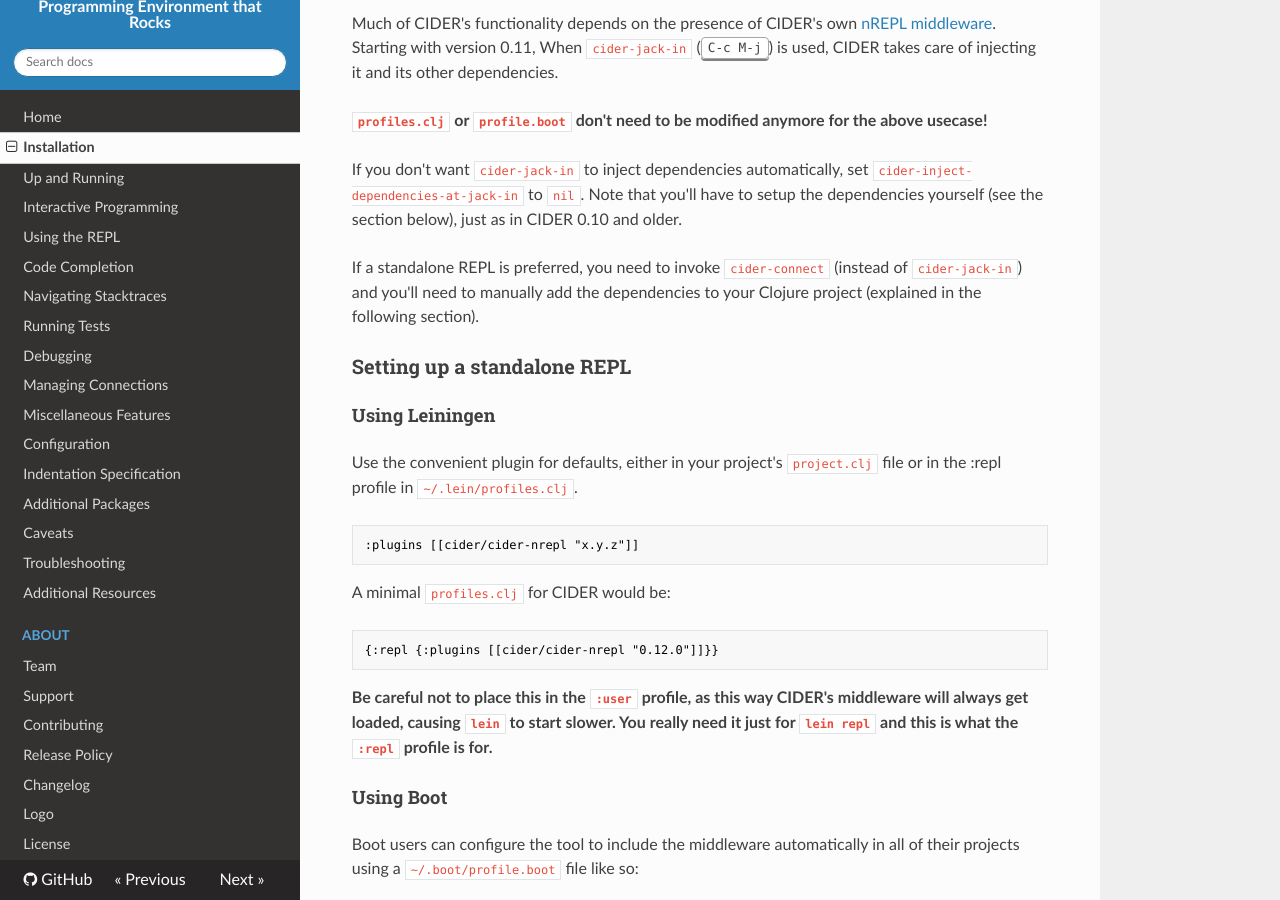
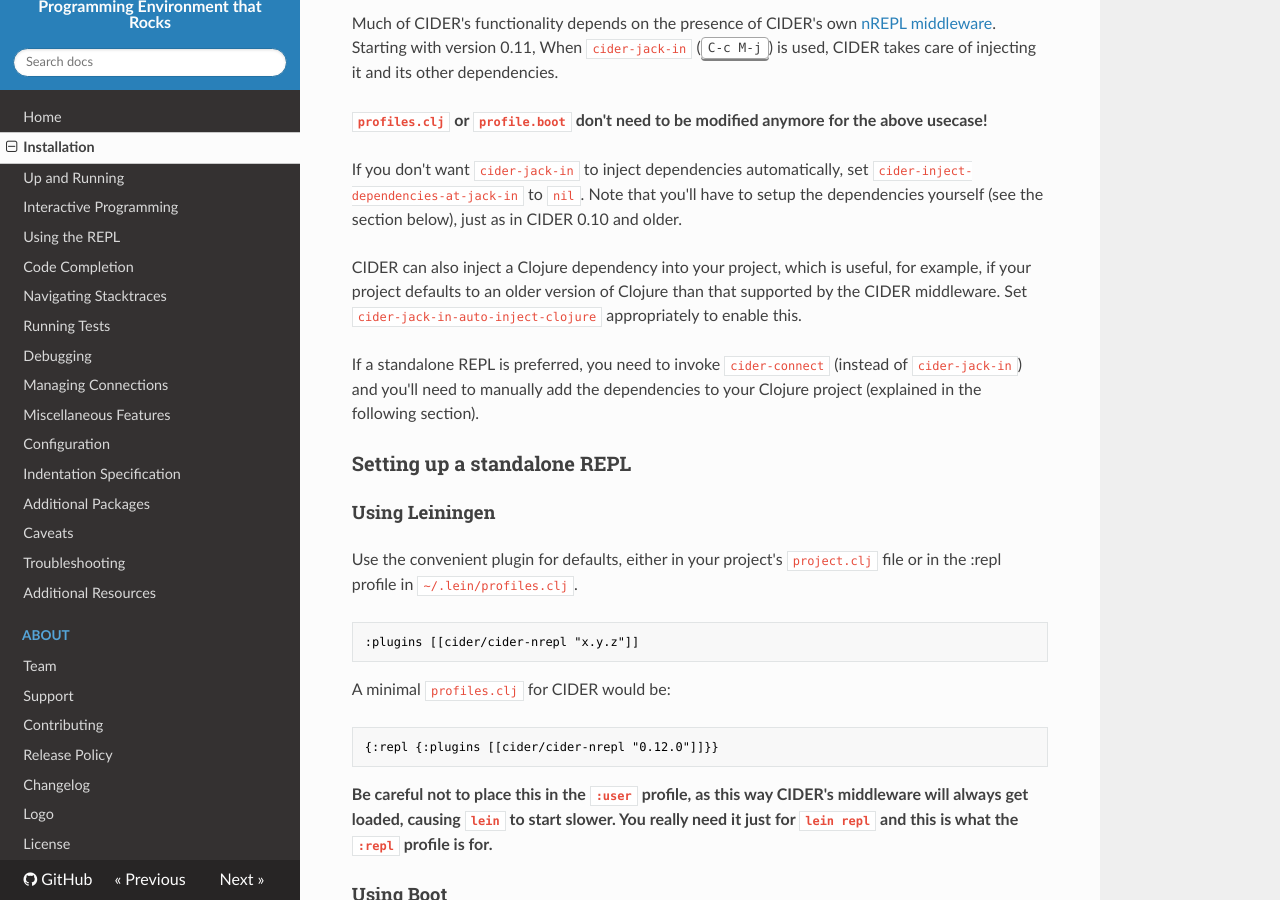
Before and after one commit to clojure-emacs/cider, an MkDocs documentation site: the page built from doc/installation.md, in a window 1280 px wide and 900 px high, scrolled down 1327 px. Built offline with MkDocs 1.6.1, drawn with Linux system fonts in a browser that asks for light colours; nearby versions of some CDN libraries; old or Windows-style settings are respelled for this version of MkDocs.

Commit message:
Inject minimal clojure version as a dependency (#1697)
Cider-nrepl has a provided dependency of Clojure 1.7. Projects can now
have a Clojure version lower than 1.7 therefore fail to run cider
correctly, unless this dependency is added. Injection means that cider
can support these projects without requiring them to update.

```diff
--- a/doc/installation.md
+++ b/doc/installation.md
@@ -72,6 +72,11 @@
 `cider-inject-dependencies-at-jack-in` to `nil`. Note that you'll have to setup
 the dependencies yourself (see the section below), just as in CIDER 0.10 and older.
 
+CIDER can also inject a Clojure dependency into your project, which is useful,
+for example, if your project defaults to an older version of Clojure than that
+supported by the CIDER middleware. Set `cider-jack-in-auto-inject-clojure`
+appropriately to enable this.
+
 If a standalone REPL is preferred, you need to invoke `cider-connect` (instead
 of `cider-jack-in`) and you'll need to manually add the dependencies to your
 Clojure project (explained in the following section).
```
Also changed, not shown: CHANGELOG.md (+3 -0 lines), 3 other files.
